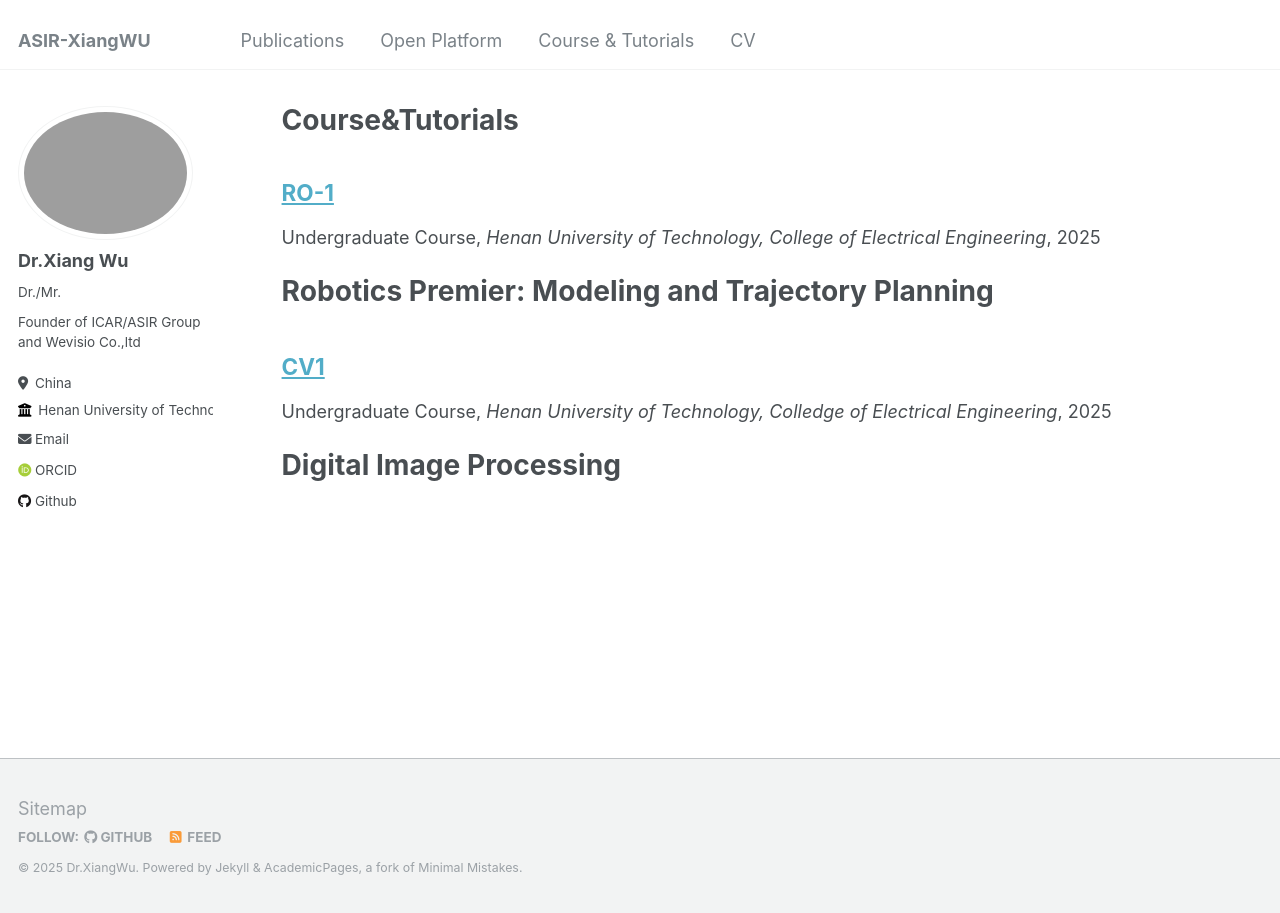
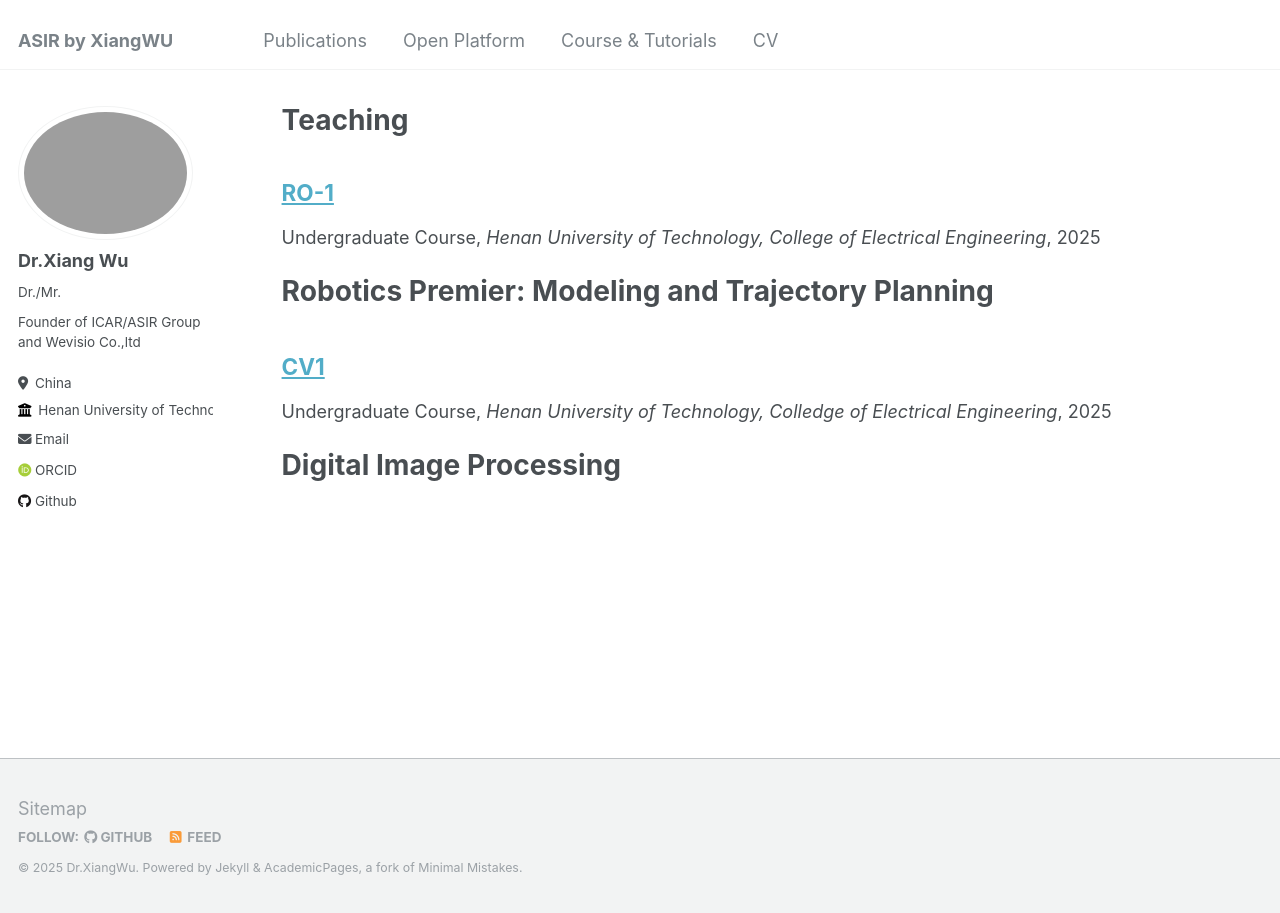
Before and after one commit to xiangwu/xiangwu.github.io, a Jekyll site: the page built from _pages/teaching.html, in a window 1280 px wide. Built offline with Jekyll 4.4.1, drawn with Linux system fonts in a browser that asks for light colours; some web fonts are replaced.

Commit message:
modified:   _config.yml 	modified:   _pages/teaching.html

```diff
--- a/_config.yml
+++ b/_config.yml
@@ -8,7 +8,7 @@
 
 # Basic Site Settings
 locale                   : "en-US"
-title                    : "ASIR-XiangWU"
+title                    : "ASIR by XiangWU"
 title_separator          : "-"
 name                     : &name "Dr.XiangWu"
 description              : &description "42"
@@ -115,7 +115,7 @@ social:
 analytics:
   provider               :  "google-universal" # false (default), "google", "google-universal", "google-analytics-4", "custom"
   google:
-    tracking_id          :
+  tracking_id          :
 
 
 # Reading Files
--- a/_pages/teaching.html
+++ b/_pages/teaching.html
@@ -1,6 +1,6 @@
 ---
 layout: archive
-title: "Course&Tutorials"
+title: "Teaching"
 permalink: /teaching/
 author_profile: true
 ---
```
